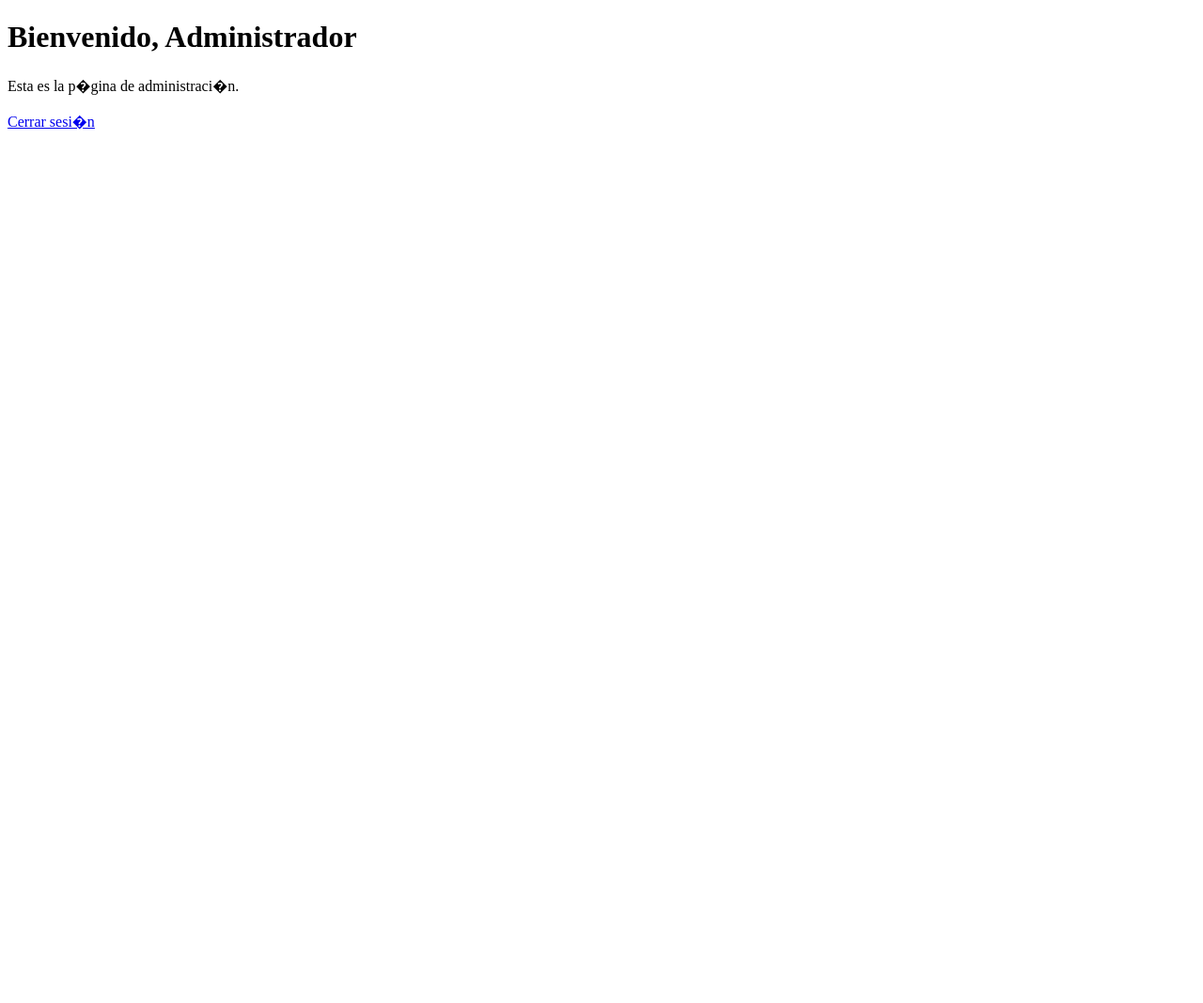
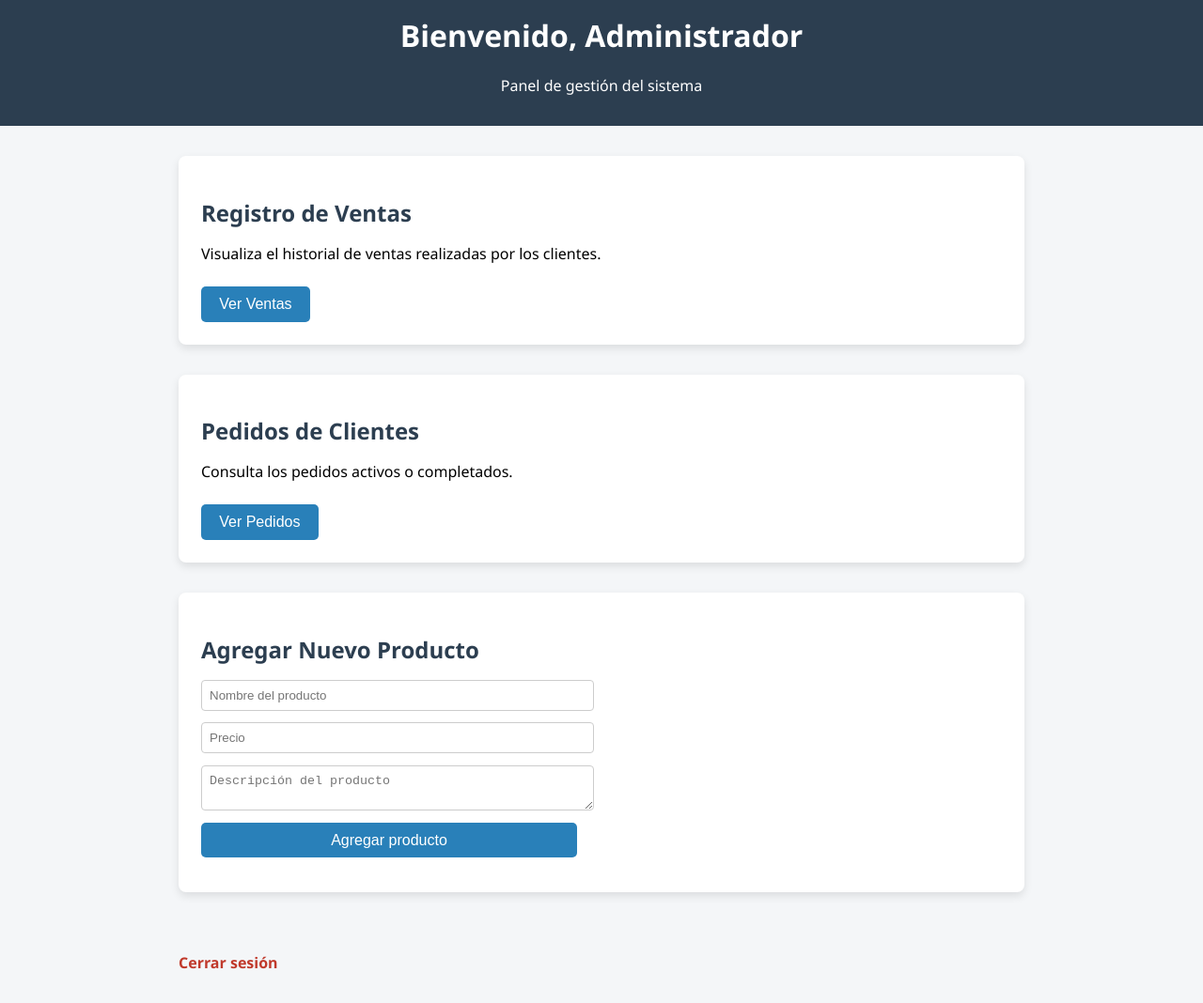
Before and after one commit to WillRamos13/Eccomerce-utp, a website: page public/admin.html in a window 1280 px wide. Shown: the whole page at 94% size. Before the commit the page ends 800 px from the top, so only its background shows below. Drawn offline with Linux system fonts and the light colour scheme.

Commit message:
actualizar index.html admin.html

```diff
--- a/public/admin.html
+++ b/public/admin.html
@@ -3,10 +3,117 @@
 <head>
     <meta charset="UTF-8" />
     <title>Panel Admin</title>
+    <meta name="viewport" content="width=device-width, initial-scale=1" />
+    <style>
+        body {
+            font-family: 'Segoe UI', Tahoma, Geneva, Verdana, sans-serif;
+            background-color: #f4f6f8;
+            margin: 0;
+            padding: 0;
+        }
+
+        header {
+            background-color: #2c3e50;
+            color: white;
+            padding: 1rem 2rem;
+            text-align: center;
+        }
+
+        main {
+            padding: 2rem;
+            max-width: 900px;
+            margin: auto;
+        }
+
+        h1 {
+            margin-top: 0;
+        }
+
+        section {
+            background: white;
+            padding: 1.5rem;
+            border-radius: 8px;
+            box-shadow: 0 4px 10px rgba(0, 0, 0, 0.1);
+            margin-bottom: 2rem;
+        }
+
+        h2 {
+            color: #2c3e50;
+            margin-bottom: 1rem;
+        }
+
+        button, input[type="submit"] {
+            background-color: #2980b9;
+            color: white;
+            border: none;
+            padding: 0.6rem 1.2rem;
+            border-radius: 5px;
+            font-size: 1rem;
+            cursor: pointer;
+            margin-top: 0.5rem;
+        }
+
+            button:hover, input[type="submit"]:hover {
+                background-color: #1c5980;
+            }
+
+        a {
+            color: #c0392b;
+            text-decoration: none;
+            font-weight: bold;
+            display: inline-block;
+            margin-top: 2rem;
+        }
+
+        form input, form textarea {
+            display: block;
+            margin-bottom: 0.8rem;
+            padding: 0.5rem;
+            width: 100%;
+            max-width: 400px;
+            border: 1px solid #ccc;
+            border-radius: 4px;
+        }
+    </style>
 </head>
 <body>
-    <h1>Bienvenido, Administrador</h1>
-    <p>Esta es la p�gina de administraci�n.</p>
-    <a href="/logout">Cerrar sesi�n</a>
+    <header>
+        <h1>Bienvenido, Administrador</h1>
+        <p>Panel de gestión del sistema</p>
+    </header>
+
+    <main>
+        <section>
+            <h2>Registro de Ventas</h2>
+            <p>Visualiza el historial de ventas realizadas por los clientes.</p>
+            <button onclick="alert('Aquí se mostrarían las ventas en una tabla o dashboard real')">Ver Ventas</button>
+        </section>
+
+        <section>
+            <h2>Pedidos de Clientes</h2>
+            <p>Consulta los pedidos activos o completados.</p>
+            <button onclick="alert('Aquí se mostrarían los pedidos con detalles')">Ver Pedidos</button>
+        </section>
+
+        <section>
+            <h2>Agregar Nuevo Producto</h2>
+            <form id="form-producto" onsubmit="agregarProducto(event)">
+                <input type="text" placeholder="Nombre del producto" required />
+                <input type="number" placeholder="Precio" required />
+                <textarea placeholder="Descripción del producto" required></textarea>
+                <input type="submit" value="Agregar producto" />
+            </form>
+        </section>
+
+        <a href="/logout">Cerrar sesión</a>
+    </main>
+
+    <script>
+        function agregarProducto(event) {
+            event.preventDefault();
+            alert('Producto agregado (esto sería una llamada real al backend)');
+            document.getElementById('form-producto').reset();
+        }
+    </script>
 </body>
 </html>
```
Also changed, not shown: public/index.html (+4 -4 lines).
